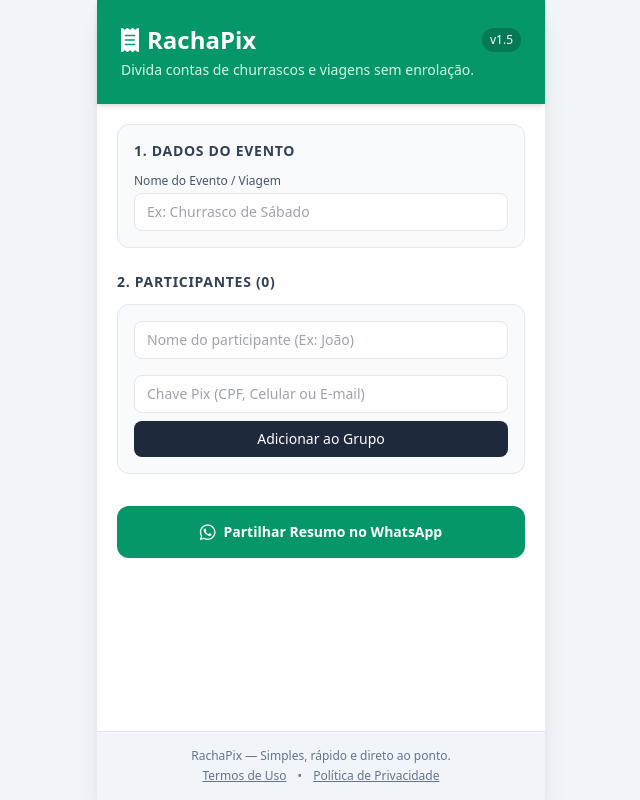
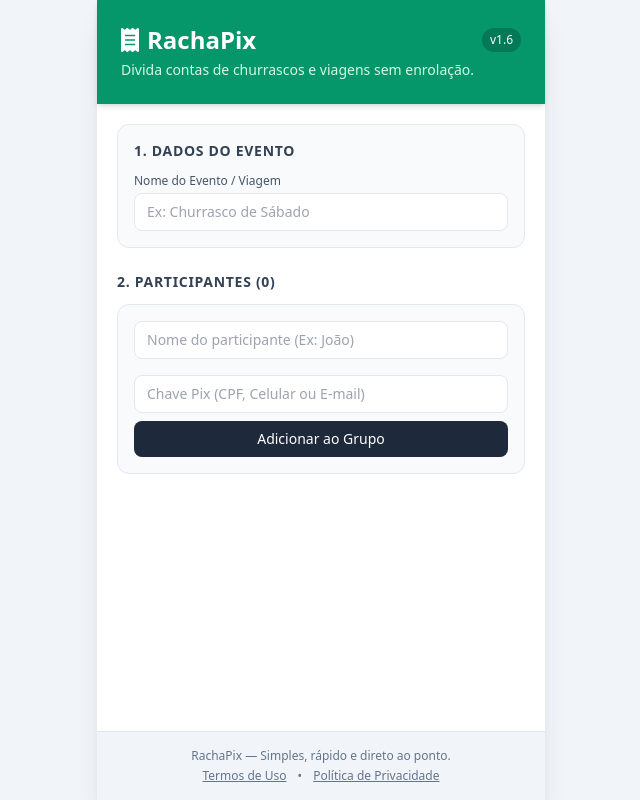
Before and after one commit to thiagodecbastos/rachapix, a plain HTML site: page index.html in a window 1280 px wide. Shown: the whole page, without its empty margins (319-959 px from the left). Drawn offline with nearby package versions, Linux system fonts and the light colour scheme.

Commit message:
index.html

```diff
--- a/index.html
+++ b/index.html
@@ -22,7 +22,7 @@
                 <h1 class="text-2xl font-bold flex items-center gap-2">
                     <i class="fa-solid fa-receipt"></i> RachaPix
                 </h1>
-                <span class="text-xs bg-emerald-700 px-2 py-1 rounded-full font-medium">v1.5</span>
+                <span class="text-xs bg-emerald-700 px-2 py-1 rounded-full font-medium">v1.6</span>
             </div>
             <p class="text-emerald-100 text-sm mt-1">Divida contas de churrascos e viagens sem enrolação.</p>
         </header>
@@ -130,9 +130,9 @@
             </section>
 
             <!-- Passo 5: Partilhar no WhatsApp -->
-            <section class="pt-2">
+            <section class="pt-2" x-show="calculatedDebts.length > 0">
                 <button @click="shareWhatsApp" class="w-full bg-emerald-600 text-white py-3 rounded-xl text-sm font-bold hover:bg-emerald-700 transition flex items-center justify-center gap-2 shadow-sm">
-                    <i class="fa-brands fa-whatsapp text-lg"></i> Partilhar Resumo no WhatsApp
+                    <i class="fa-brands fa-whatsapp text-lg"></i> Partilhar Acertos no WhatsApp
                 </button>
             </section>
 
@@ -254,7 +254,7 @@
 
                 copyPixInfo(amount, creditorName) {
                     let creditor = this.participants.find(p => p.name === creditorName);
-                    let pixKey = creditor && creditor.pix ? creditor.pix : 'Chave Pix não cadastrada por ' + creditorName;
+                    let pixKey = creditor && creditor.pix ? creditor.pix : 'Chave Pix não informada';
                     let textToCopy = `Pix para ${creditorName}: ${pixKey} | Valor: R$ ${amount.toFixed(2)} (${this.eventName || 'Racha'})`;
                     navigator.clipboard.writeText(textToCopy);
                     alert(`Dados copiados para ${creditorName}!\n\nCole no seu banco:\n${textToCopy}`);
@@ -263,17 +263,20 @@
                 shareWhatsApp() {
                     let eventTitle = this.eventName || 'Churrasco / Viagem';
                     let total = this.expenses.reduce((acc, curr) => acc + curr.amount, 0);
-                    let text = `*RachaPix: ${eventTitle}*\n\n`;
+                    let text = `🧾 *RachaPix: ${eventTitle}*\n\n`;
                     text += `👥 *Participantes:* ${this.participants.length}\n`;
                     text += `💵 *Total Gasto:* R$ ${total.toFixed(2)}\n\n`;
 
                     if (this.calculatedDebts.length > 0) {
-                        text += `*Acertos:* \n`;
+                        text += `🔄 *Acertos para pagamento:*\n`;
                         this.calculatedDebts.forEach(d => {
-                            text += `- ${d.from} deve R$ ${d.amount.toFixed(2)} para ${d.to}\n`;
+                            let creditor = this.participants.find(p => p.name === d.to);
+                            let pixKey = creditor && creditor.pix ? creditor.pix : 'Não informada';
+                            text += `\n• *${d.from}* deve *R$ ${d.amount.toFixed(2)}* para *${d.to}*\n`;
+                            text += `  📲 Pix (${d.to}): \`${pixKey}\`\n`;
                         });
                     } else {
-                        text += `Aceda ao link para ver os detalhes da divisão e acertar os valores!`;
+                        text += `Aceda ao link para ver os detalhes da divisão!`;
                     }
 
                     let encoded = encodeURIComponent(text);
```
